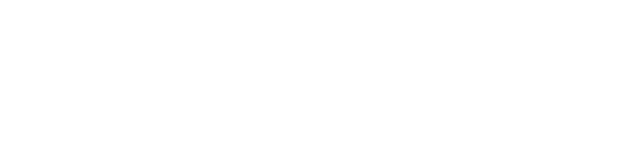
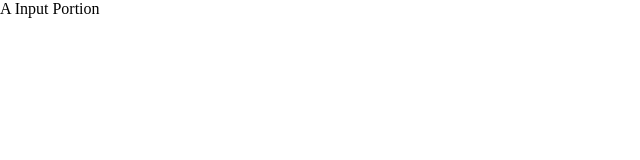
Before and after one commit to tamimasad/Py-AI-ML_Toolkit, a plain HTML site: page Frontend/index.html in a window 1280 px wide. Shown: the whole page, without its empty margins (0-640 px from the left). Drawn offline with Linux system fonts and the light colour scheme.

Commit message:
A demo div added in the index.html file

```diff
--- a/Frontend/index.html
+++ b/Frontend/index.html
@@ -6,5 +6,7 @@
     <title>Document</title>
     <link rel="stylesheet" href="style.css" />
   </head>
-  <body></body>
+  <body>
+    <div>A Input Portion</div>
+  </body>
 </html>
```
